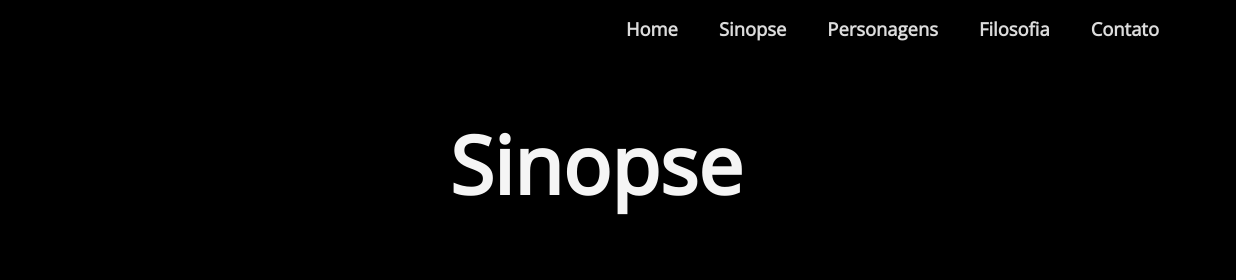
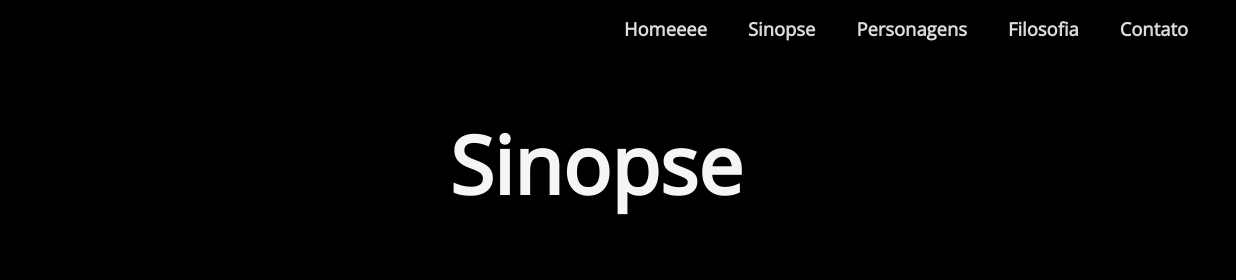
Before and after one commit to AnaLinsDev/rick-and-morty-javascript, a website: page site/index.html in a window 1280 px wide. Shown: the top 280 px of the page, 44-1280 px from the left. Drawn offline with nearby package versions, Linux system fonts and the light colour scheme; no server answers.

Commit message:
primeiro update em nova-branch

```diff
--- a/site/index.html
+++ b/site/index.html
@@ -15,7 +15,7 @@
     <header>
         <nav style='background-image: url(../images/I1.jpg)' >
         <ul>
-            <li><a href="#Home"><b>Home</b></a></li>
+            <li><a href="#Home"><b>Homeeee</b></a></li>
             <li><a href="#Sinopse"><b>Sinopse</b></a></li>
             <li><a href='#Personagens'><b>Personagens</b></a></li>
             <li><a href="#Filosofia"><b>Filosofia</b></a></li>
```
